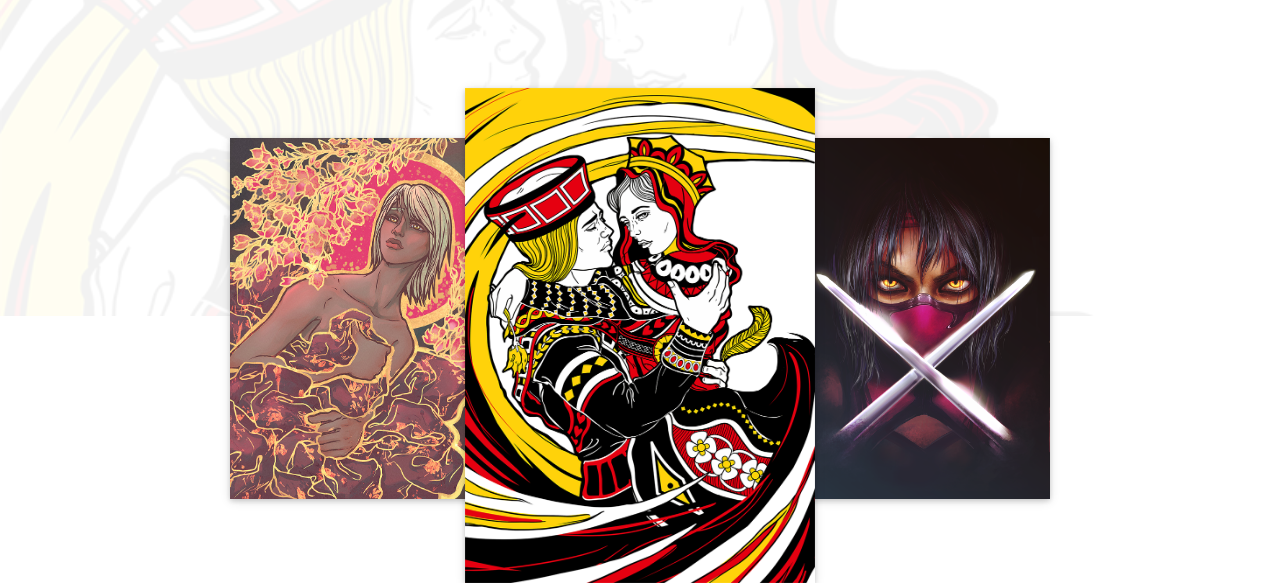
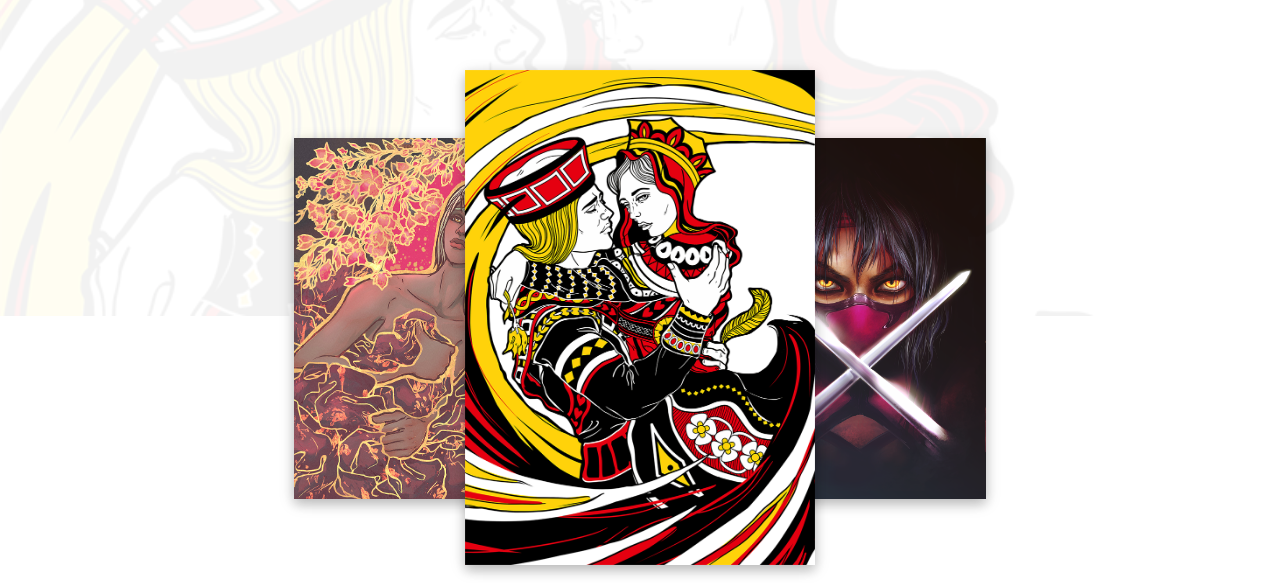
Before and after one commit to skwara96/Sylwia_Malon, a plain HTML site: page index.html in a window 1280 px wide. Shown: the part 484-1067 px from the top of the page. Drawn offline with Linux system fonts and the light colour scheme.

Commit message:
best-work

```diff
--- a/css/style.css
+++ b/css/style.css
@@ -201,6 +201,6 @@ body::after {
 }
 
 .best-work div:nth-child(2) {
-    margin: -50px !important;
+    margin: -6% -10% !important;
     z-index: 2;
 }
--- a/index.html
+++ b/index.html
@@ -70,7 +70,7 @@
     <!-- Grid column -->
     <div class="col-3 mb-3">
 
-        <img src="img/38227_03_10_16_7_18_37.jpg" class="img-fluid z-depth-1" alt="Responsive image">
+        <img src="img/38227_03_10_16_7_18_37.jpg" class="img-fluid z-depth-1-half" alt="Responsive image">
 
     </div>
     <!-- Grid column -->
@@ -78,7 +78,7 @@
     <!-- Grid column -->
     <div class="col-4 mb-3">
 
-        <img src="img/bg.png" class="img-fluid z-depth-1" alt="Responsive image">
+        <img src="img/bg.png" class="img-fluid z-depth-1-half" alt="Responsive image">
 
     </div>
     <!-- Grid column -->
@@ -86,7 +86,7 @@
     <!-- Grid column -->
     <div class="col-3 mb-3">
 
-        <img src="img/38227_11_01_14_2_51_52_1.png" class="img-fluid z-depth-1" alt="Responsive image">
+        <img src="img/38227_11_01_14_2_51_52_1.png" class="img-fluid z-depth-1-half" alt="Responsive image">
 
     </div>
     <!-- Grid column -->
```
